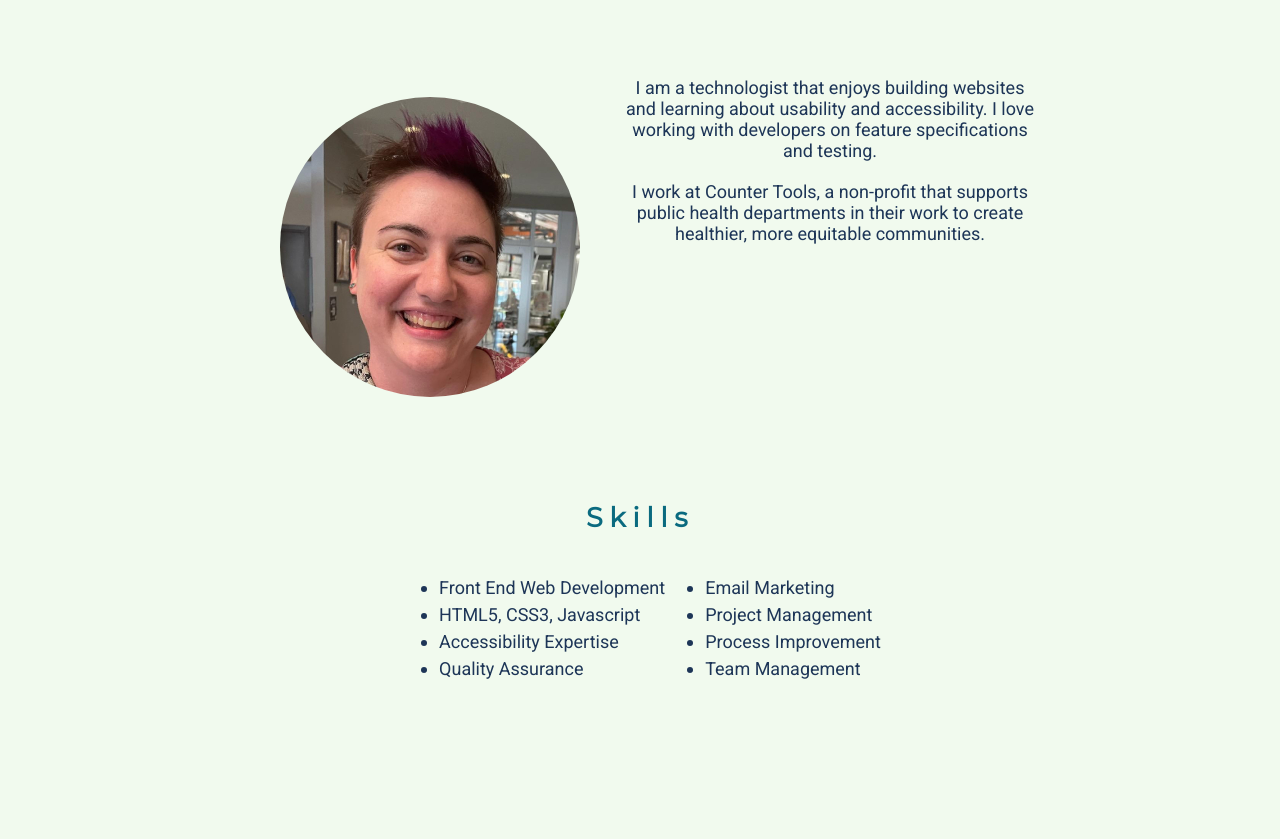
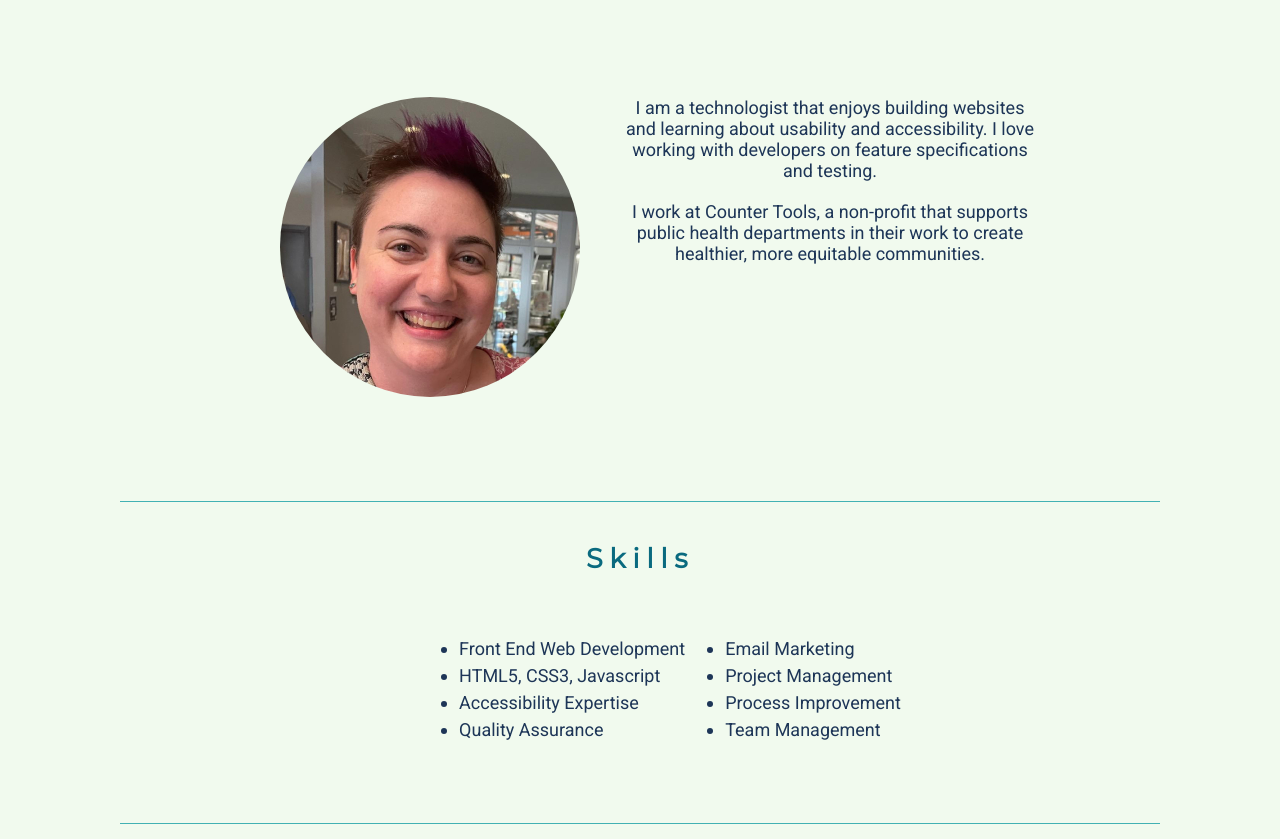
Before and after one commit to reyla/portfolio, a plain HTML site: page index.html in a window 1280 px wide. Shown: the part 599-1438 px from the top of the page. Drawn offline with nearby package versions, Linux system fonts and the light colour scheme.

Commit message:
fixing spacing

```diff
--- a/css/main.css
+++ b/css/main.css
@@ -182,9 +182,13 @@ a:focus {
   border-radius: 50%;
 }
 
+.profile-right {
+    padding: 20px 0 10px;
+}
 
 .title {
     text-align: center;
+    margin-top: 20px;
 }
 
 
@@ -194,14 +198,13 @@ a:focus {
   width: 100%;
   padding: 20px;
   max-width: 800px;
-  margin: 0 auto 20px;
+  margin: 0 auto;
 }
 
 .skills-box {
   width: 100%;
   display: flex;
-  margin-bottom: 40px;
-  padding-bottom: 40px;
+  padding: 20px 20px;
 }
 
 .skills-left, .skills-right {
@@ -222,7 +225,8 @@ a:focus {
   width: 100%;
   padding: 20px;
   max-width: 1000px;
-  margin: 0 auto 40px;
+  margin: 20px auto;
+  border-top: 1px solid #42b1b3;
 
 }
 
--- a/index.html
+++ b/index.html
@@ -56,7 +56,7 @@
 
               </div>
             </div>
-            <div class="profile-right module-side">
+            <div class="profile-right">
 
           <p>I am a technologist that enjoys building websites and learning about usability and accessibility. I love working with developers on feature specifications and testing.
           </p>
```
